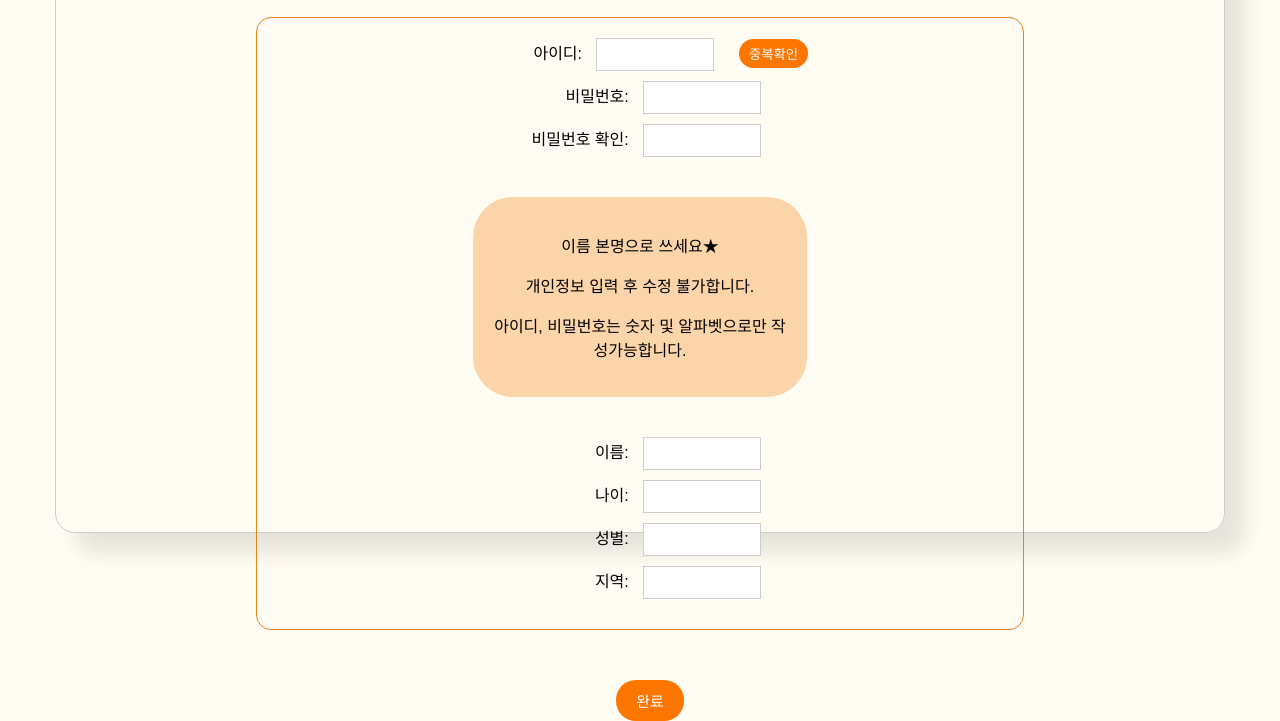
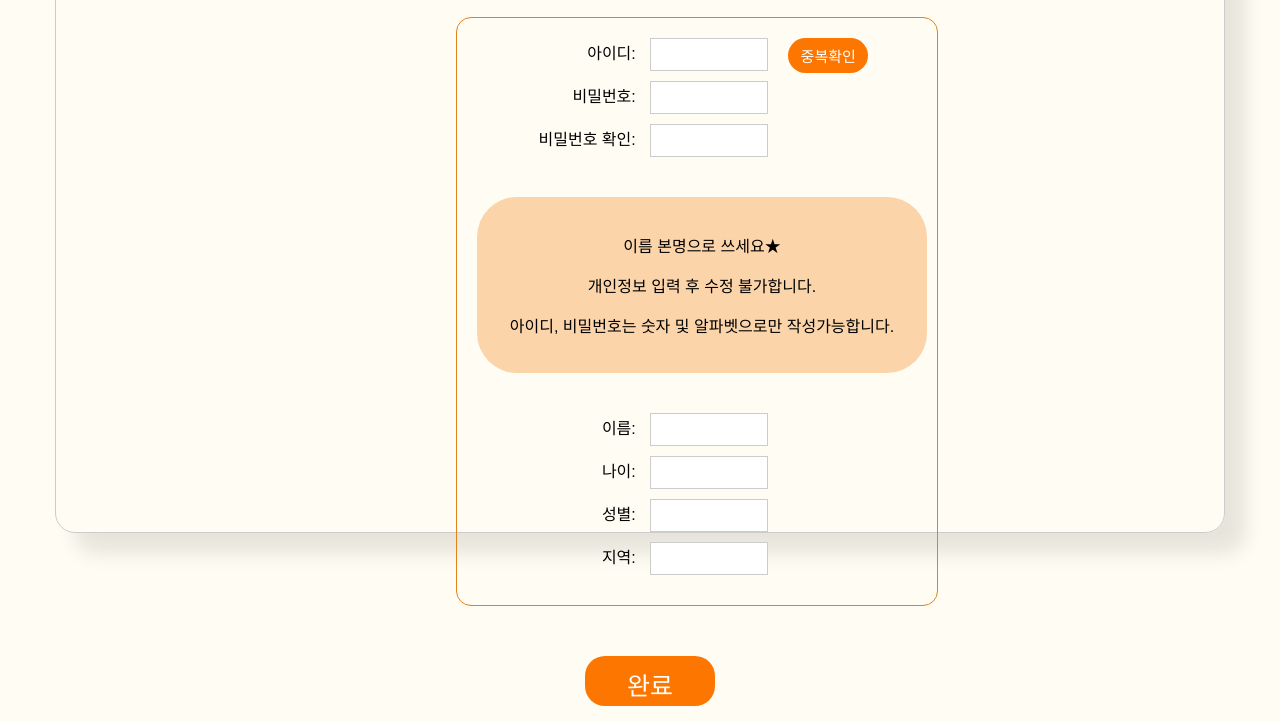
Before and after one commit to yuguri76/phoenix, a plain HTML site: page Signup.html in a window 1280 px wide. Shown: the part 268-989 px from the top of the page. Drawn offline with nearby package versions, Linux system fonts and the light colour scheme; a web font is replaced by a local one.

Commit message:
회원가입 디자인 수정

```diff
--- a/Signup.html
+++ b/Signup.html
@@ -54,18 +54,23 @@
         }
 
         #complete-button {
+            width: 130px;
+            height: 50px;
+            font-size: 25px;
             text-align: center;
             margin-top: 20px;
         }
 
         .registration-form {
+            min-width: 440px;
             border: 1px solid #e2821c;
             border-radius: 15px;
             padding: 20px;
-            margin: 20px auto;
+            margin: 20px 200px 0 200px;
         }
 
         .form-item {
+            margin-right: 100px;
             margin-bottom: 10px;
         }
 
@@ -85,7 +90,7 @@
 
 
         .information-rectangle {
-            width: 46%;
+            width: 90%;
             background-color: #fbd4aa;
             border-radius: 40px;
             margin-bottom: 30px;
@@ -93,6 +98,7 @@
             padding: 20px;
             margin: 40px auto;
             font-family: 'WavvePADO-Regular', sans-serif;
+            min-width: 450px;
         }
 
         @font-face {
@@ -152,6 +158,7 @@
         }
 
         .Ekreo {
+            position: absolute;
             margin-left: 20px;
             font-family: 'WavvePADO-Regular', sans-serif;
             background-color: #fc7600;
@@ -161,6 +168,9 @@
             border: none;
             border-radius: 20px;
             padding: 5px 10px;
+            width: 80px;
+            height: 35px;
+            font-size: 15px;
         }
 
         h1.soakadldi {
@@ -175,6 +185,7 @@
             font-family: 'WavvePADO-Regular', sans-serif;
             background-color: #fc7600;
             color: white;
+
             cursor: pointer;
             transition: background-color 0.3s;
             border: none;
```
